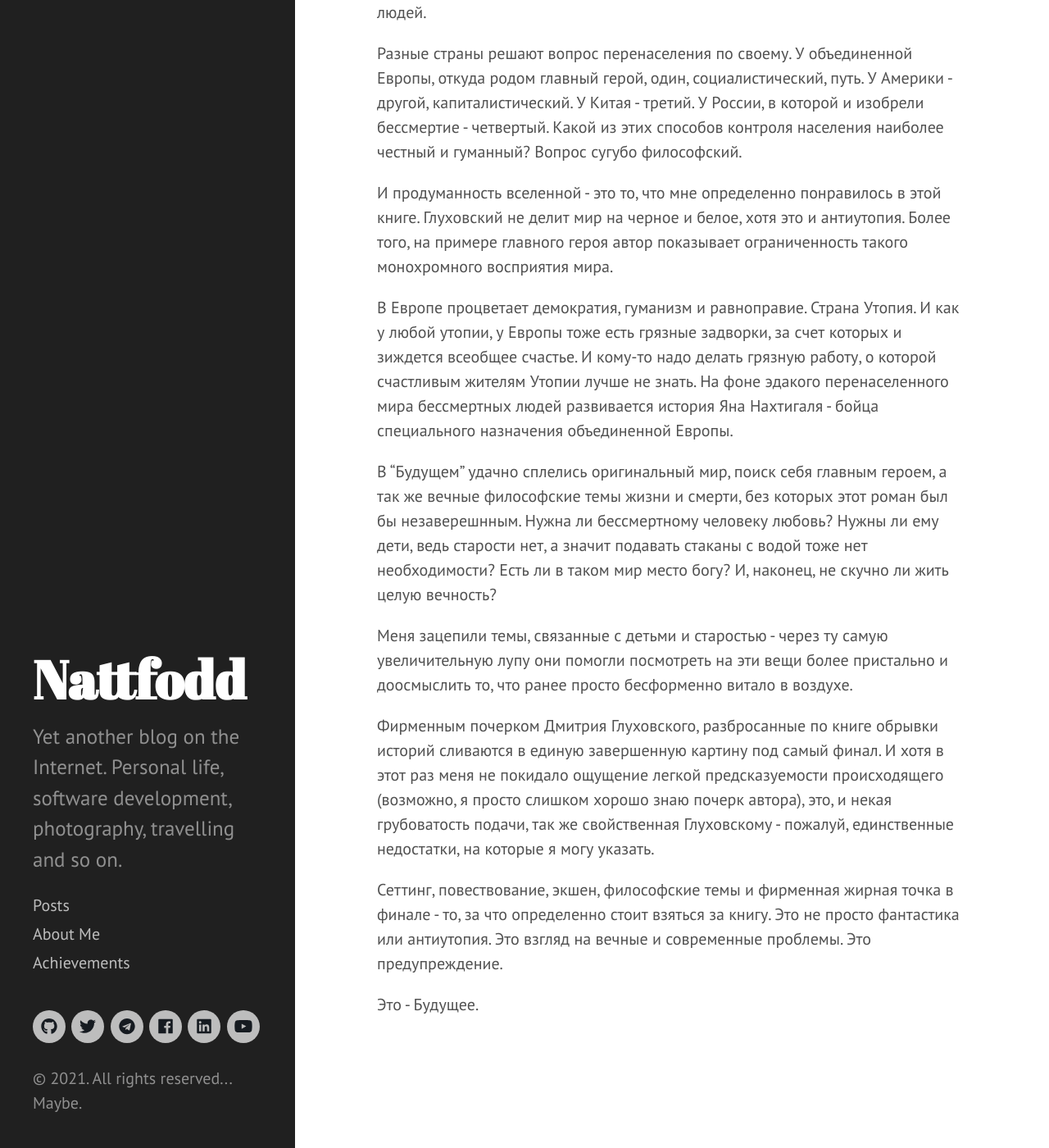
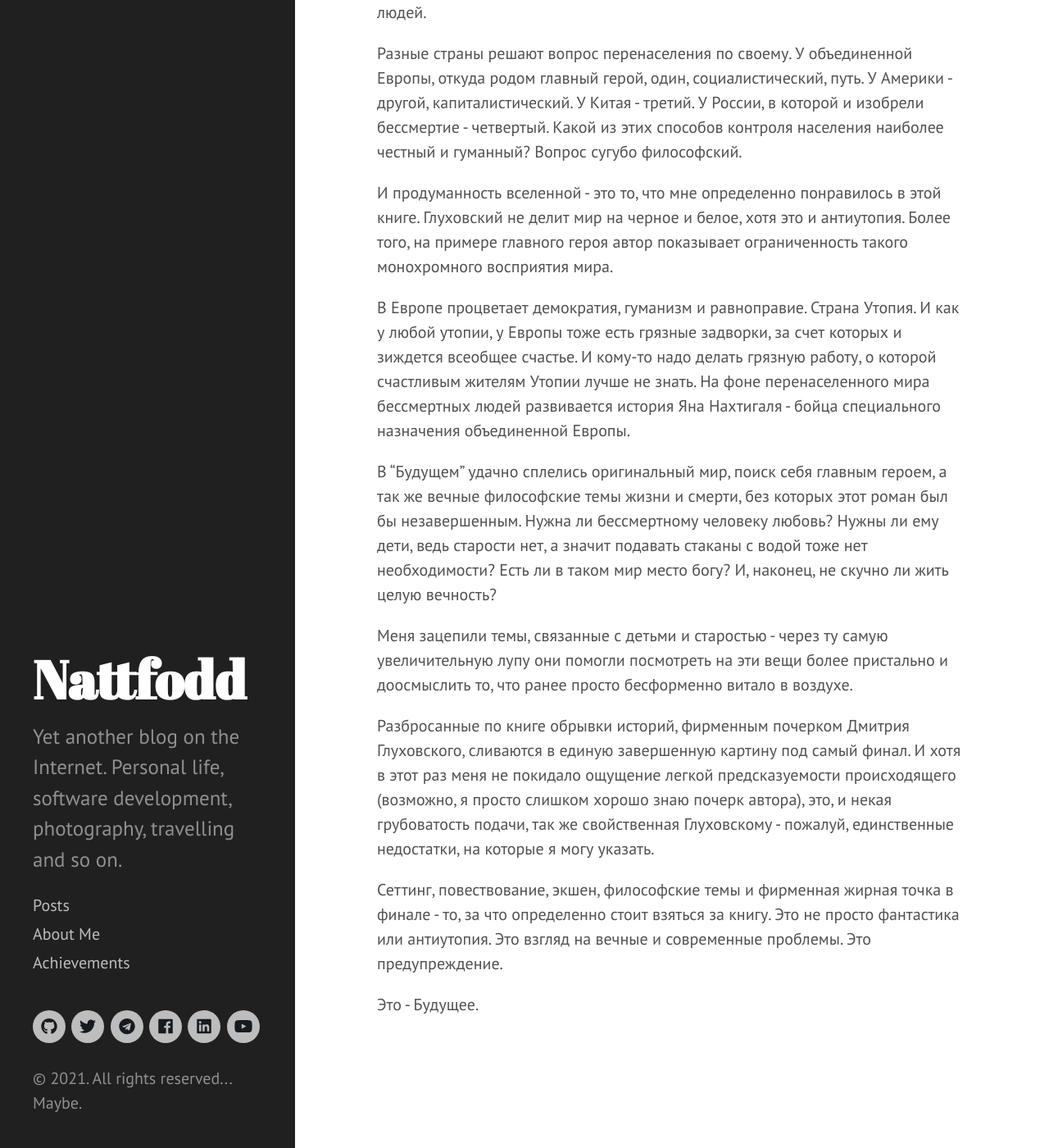
Before and after one commit to nattfodd/life, a Jekyll site: the page built from _posts/2021-11-30-the-future.md, in a window 1280 px wide and 1400 px high, scrolled down 1225 px. Shown: the whole window at 82% size. Built offline with Jekyll 4.4.1, drawn with Linux system fonts in a browser that asks for light colours; nearby versions of some CDN libraries; some of the changed text lies outside the part shown.

Commit message:
Typo fixes

```diff
--- a/_posts/2021-11-30-the-future.md
+++ b/_posts/2021-11-30-the-future.md
@@ -20,13 +20,13 @@
 
 И продуманность вселенной - это то, что мне определенно понравилось в этой книге. Глуховский не делит мир на черное и белое, хотя это и антиутопия. Более того, на примере главного героя автор показывает ограниченность такого монохромного восприятия мира.
 
-В Европе процветает демократия, гуманизм и равноправие. Страна Утопия. И как у любой утопии, у Европы тоже есть грязные задворки, за счет которых и зиждется всеобщее счастье. И кому-то надо делать грязную работу, о которой счастливым жителям Утопии лучше не знать. На фоне эдакого перенаселенного мира бессмертных людей развивается история Яна Нахтигаля - бойца специального назначения объединенной Европы.
+В Европе процветает демократия, гуманизм и равноправие. Страна Утопия. И как у любой утопии, у Европы тоже есть грязные задворки, за счет которых и зиждется всеобщее счастье. И кому-то надо делать грязную работу, о которой счастливым жителям Утопии лучше не знать. На фоне перенаселенного мира бессмертных людей развивается история Яна Нахтигаля - бойца специального назначения объединенной Европы.
 
-В "Будущем" удачно сплелись оригинальный мир, поиск себя главным героем, а так же вечные философские темы жизни и смерти, без которых этот роман был бы незаверешнным. Нужна ли бессмертному человеку любовь? Нужны ли ему дети, ведь старости нет, а значит подавать стаканы с водой тоже нет необходимости? Есть ли в таком мир место богу? И, наконец, не скучно ли жить целую вечность?
+В "Будущем" удачно сплелись оригинальный мир, поиск себя главным героем, а так же вечные философские темы жизни и смерти, без которых этот роман был бы незавершенным. Нужна ли бессмертному человеку любовь? Нужны ли ему дети, ведь старости нет, а значит подавать стаканы с водой тоже нет необходимости? Есть ли в таком мир место богу? И, наконец, не скучно ли жить целую вечность?
 
 Меня зацепили темы, связанные с детьми и старостью - через ту самую увеличительную лупу они помогли посмотреть на эти вещи более пристально и доосмыслить то, что ранее просто бесформенно витало в воздухе.
 
-Фирменным почерком Дмитрия Глуховского, разбросанные по книге обрывки историй сливаются в единую завершенную картину под самый финал. И хотя в этот раз меня не покидало ощущение легкой предсказуемости происходящего (возможно, я просто слишком хорошо знаю почерк автора), это, и некая грубоватость подачи, так же свойственная Глуховскому - пожалуй, единственные недостатки, на которые я могу указать.
+Разбросанные по книге обрывки историй, фирменным почерком Дмитрия Глуховского, сливаются в единую завершенную картину под самый финал. И хотя в этот раз меня не покидало ощущение легкой предсказуемости происходящего (возможно, я просто слишком хорошо знаю почерк автора), это, и некая грубоватость подачи, так же свойственная Глуховскому - пожалуй, единственные недостатки, на которые я могу указать.
 
 Сеттинг, повествование, экшен, философские темы и фирменная жирная точка в финале - то, за что определенно стоит взяться за книгу. Это не просто фантастика или антиутопия. Это взгляд на вечные и современные проблемы. Это предупреждение.
 
```
Also changed, not shown: other parts of _posts/2021-11-30-the-future.md (+1 -1 lines).
